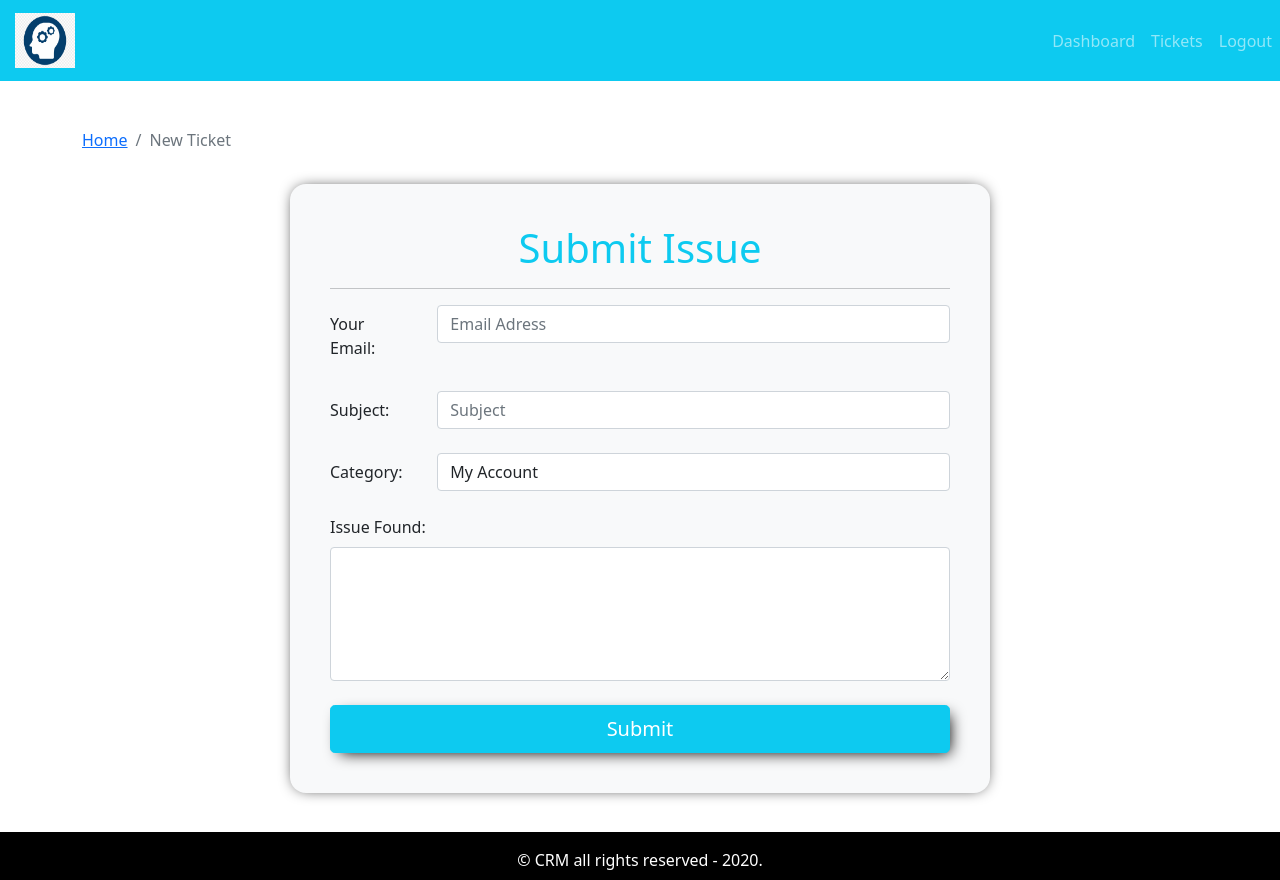
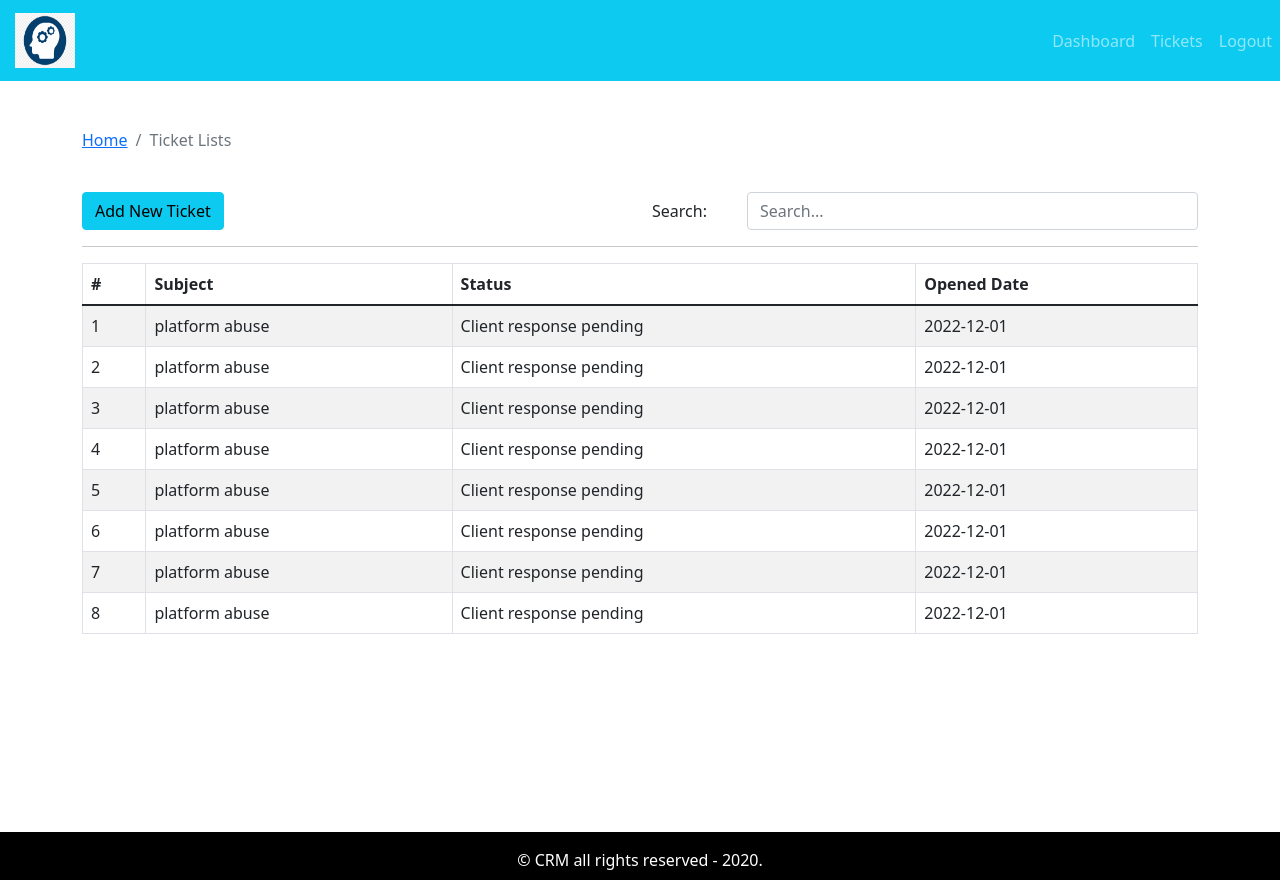
Before and after one commit to yufanren/ticket_frontend, a React (Create React App) app: page / in a window 1280 px wide. Built offline with nearby package versions, Linux system fonts and the light colour scheme.

Commit message:
added ticket list

```diff
--- a/src/App.js
+++ b/src/App.js
@@ -3,6 +3,7 @@ import {Entry} from './page/entry/Entry'
 import { DefaultLayout } from './layout/DefaultLayout';
 import { Dashboard } from './page/dashboard/Dashboard';
 import { NewTicket } from './page/new-ticket/NewTicket';
+import { TicketListing } from './page/ticket-listing/TicketListing';
 
 function App() {
   return (
@@ -10,7 +11,8 @@ function App() {
       {/* <Entry /> */}
       <DefaultLayout>
         {/* <Dashboard /> */}
-        <NewTicket />
+        {/* <NewTicket /> */}
+        <TicketListing />
       </DefaultLayout>
     </div>
   );
--- /dev/null
+++ b/src/components/search-form/SearchForm.js
@@ -0,0 +1,28 @@
+import React from 'react'
+import {Form, Row, Col} from 'react-bootstrap'
+import PropTypes from 'prop-types'
+
+export const SearchForm = ({handleOnChange, str}) => {
+  return (
+    <div>
+        <Form>
+            <Form.Group as= {Row}>
+                <Form.Label column sm='2'>Search: </Form.Label>
+                <Col sm='10'>
+                    <Form.Control
+                    name='searchStr'
+                    onChange={handleOnChange}
+                    value={str}
+                    placeholder='Search...'
+                    />
+                </Col>
+            </Form.Group>
+        </Form>
+    </div>
+  )
+}
+
+SearchForm.propTypes = {
+    handleOnChange: PropTypes.func.isRequired,
+    str: PropTypes.string.isRequired
+}
--- a/src/components/ticket-table/TicketTable.js
+++ b/src/components/ticket-table/TicketTable.js
@@ -1,5 +1,6 @@
 import React from 'react'
 import {Table} from 'react-bootstrap'
+import PropTypes from 'prop-types'
 
 export const TicketTable = ({tickets}) => {
   return (
@@ -21,9 +22,13 @@ export const TicketTable = ({tickets}) => {
                 <td>{ticket.addedAt}</td>
             </tr>) :
             <tr>
-                <td colSpan='4' className='text-center'>No Ticket Shown</td>
+                <td colSpan='4' className='text-center'>No Issue Found</td>
             </tr>}
         </tbody>
     </Table>
   )
 }
+
+TicketTable.propTypes = {
+    tickets: PropTypes.array.isRequired
+}
--- a/src/layout/Header.js
+++ b/src/layout/Header.js
@@ -5,7 +5,7 @@ import logo from '../asset/img/logo.png'
 export const Header = () => {
   return (
     <Navbar collapseOnSelect bg='info'
-    variant='dark' expand='md'>
+    variant='dark' expand='md' fixed='top'>
         <Navbar.Brand>
             <img src={logo} alt='logo' width='60px' height='55px' className='logo'/>
         </Navbar.Brand>
--- a/src/page/new-ticket/NewTicket.js
+++ b/src/page/new-ticket/NewTicket.js
@@ -44,7 +44,6 @@ export const NewTicket = () => {
         <Row>
             <Col>
                 <BreadCrumb page='New Ticket' />
-
             </Col>
         </Row>
         <Row>
--- /dev/null
+++ b/src/page/ticket-listing/TicketListing.js
@@ -0,0 +1,52 @@
+import React, {useState, useEffect} from 'react'
+import { Container, Row, Col, Button } from 'react-bootstrap'
+import { BreadCrumb } from '../../components/breadcrumb/BreadCrumb'
+import { SearchForm } from '../../components/search-form/SearchForm'
+import { TicketTable } from '../../components/ticket-table/TicketTable'
+import tickets from '../../asset/data/dummy-ticket.json'
+
+export const TicketListing = () => {
+    const [str, setStr] = useState('')
+    const [displayTics, setDisplayTics] = useState(tickets)
+
+    const handleOnChange = e => {
+        const value = e.target.value
+        setStr(value)
+        searchTicket(value)
+    }
+
+    useEffect(() => {
+    }, [str, displayTics])
+
+    const searchTicket = str => {
+        const displayTickets = tickets.filter(row => row.subject.toLowerCase().includes(str.toLowerCase()))
+        setDisplayTics(displayTickets)
+    }
+
+  return (
+    <Container>
+        <Row>
+            <Col>
+                <BreadCrumb page="Ticket Lists" />
+            </Col>
+        </Row>
+        <Row className='mt-4'>
+            <Col>
+                <Button variant='info'>Add New Ticket</Button>
+            </Col>
+            <Col className='text-right'>
+                <SearchForm
+                handleOnChange={handleOnChange}
+                str={str}
+                />
+            </Col>
+        </Row>
+        <hr />
+        <Row>
+            <Col>
+                <TicketTable tickets={displayTics}/>
+            </Col>
+        </Row>
+    </Container>
+  )
+}
```
